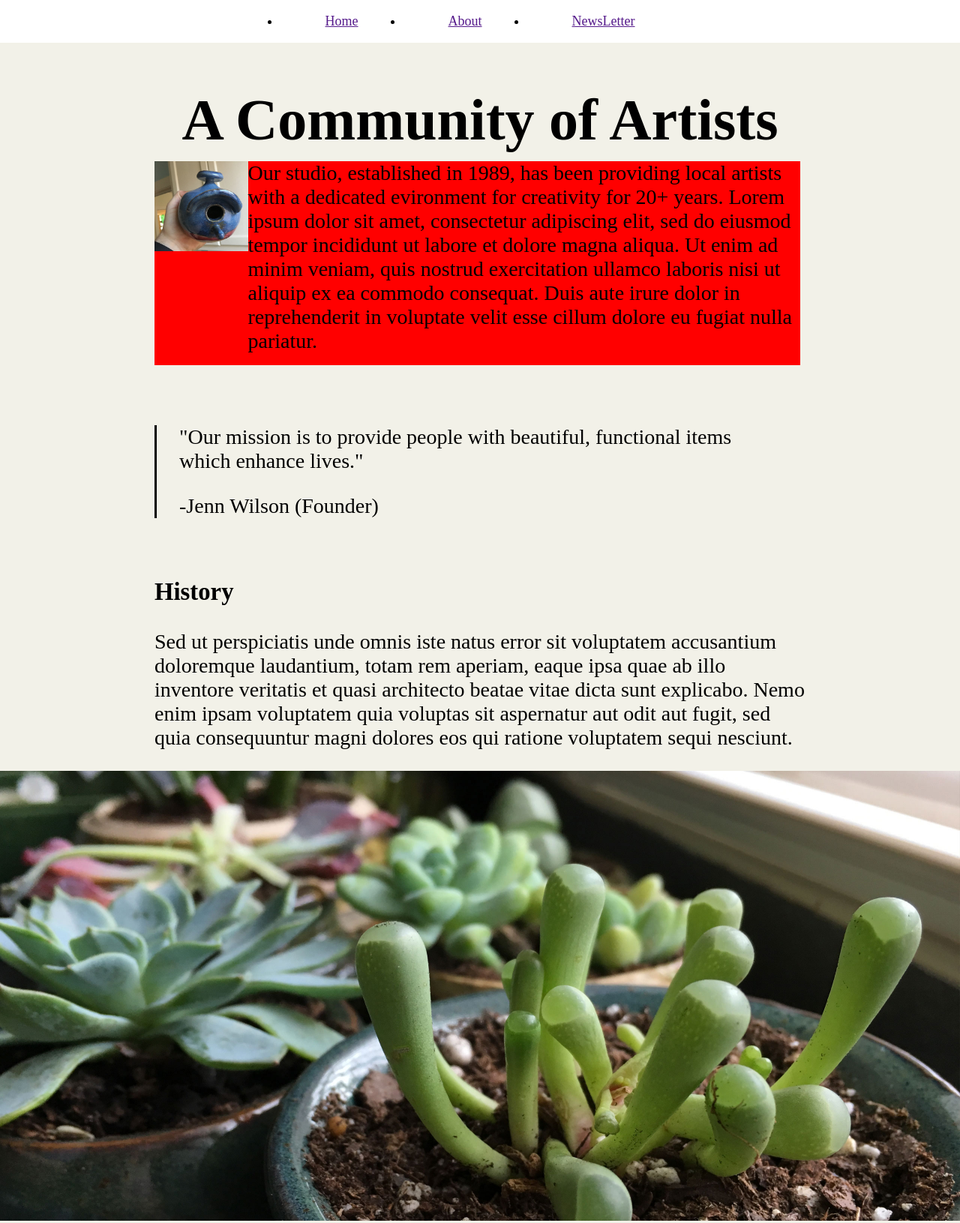
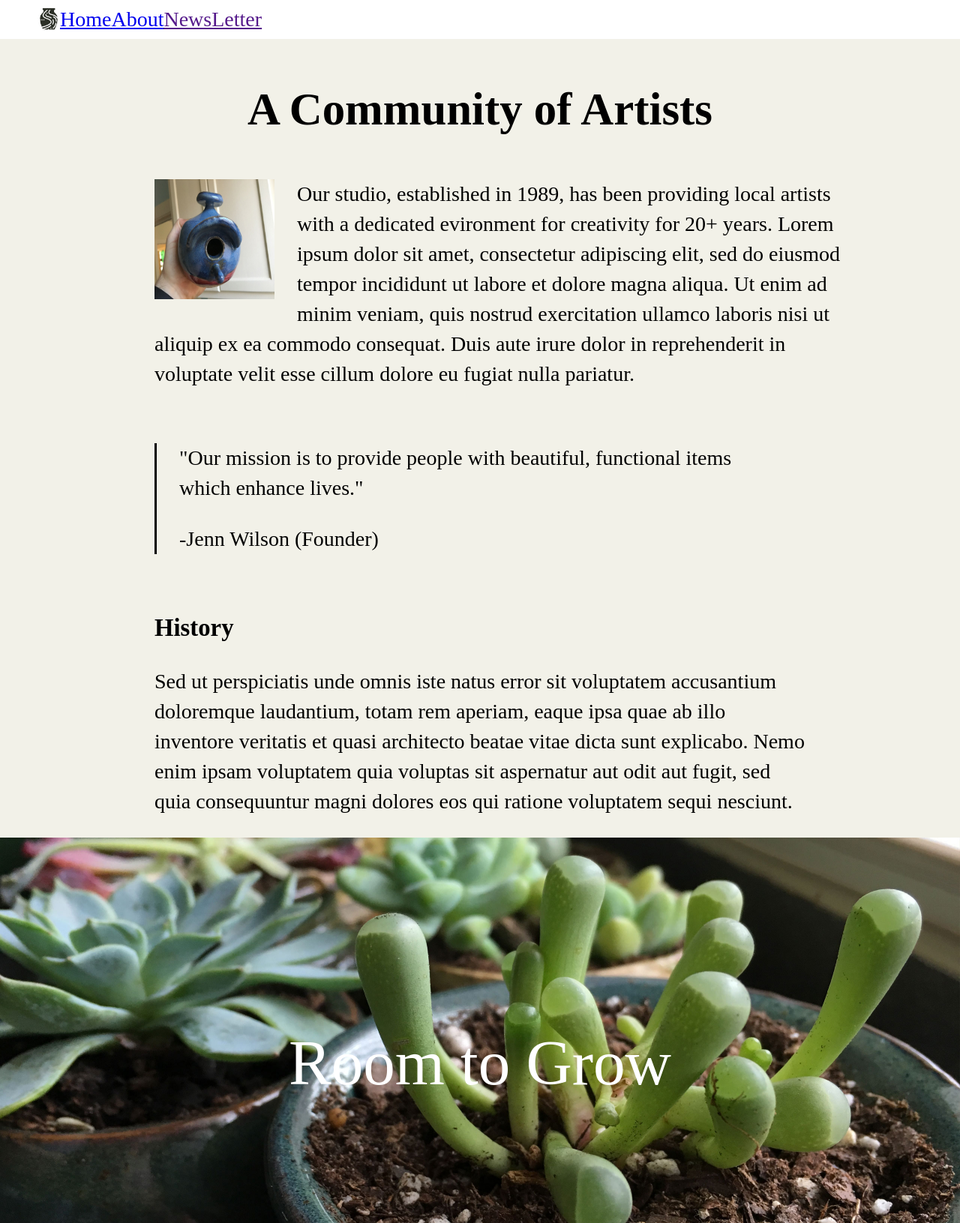
Before and after one commit to BraxtonHath/temp-week-1-project, a plain HTML site: page about.html in a window 1280 px wide. Shown: the top 1631 px of the page at 75% size. Drawn offline with Linux system fonts and the light colour scheme.

Commit message:
update 4?

```diff
--- a/about.css
+++ b/about.css
@@ -12,49 +12,53 @@ body {
   padding: 0;
 }
 
+p{
+  line-height: 40px
+}
+
 .navigation-top{
   position: fixed;
   top: 0;
-  background-size: cover;
+  /*background-size: cover;*/
   width: 100%;
-  font-size: 18px;
-  padding: 0px;
+  /*padding: 0px;*/
   background-color: #FFFFFF;
-}
+  }
 
 .nav{
   display: flex;
-  justify-content: center;
+  justify-content: left;
   color: black;
-  padding: 0;
+  margin: 10px;
+  list-style: none;
+  text-decoration: underline;
+  font-size: 28px
 }
 
-li{
-  padding: 0 60px;
+.nav-bar{
+  display: flex;
+  justify-content: center;
 }
+
 
 header{
   padding-top: 50px
 }
 
 .title-header{
-  /*position: relative;*/
   height: 100px;
   font-size: 52px;
   text-align: center;
   top: 100px;
 }
 
-.image-1{
-  /*position: reletive;*/
-  display: flex;
-  background-color: red;
+.image-1 {
+  margin: 0 10px 10px 0;
   font-size: 28px;
   height: 272px;
-  width: 861px;
+  width: 915px;
   margin: 0 206px;
-  /*line-height: 25px;*/
-  /*text-align: left;*/
+  text-align: left;
 }
 
 #birdhouse{
@@ -62,11 +66,11 @@ header{
 }
 
 .paragraph-image{
-  /*display: flex;*/
   float: left;
-  background-size: 160px 120px;
+  margin: 0 30px 5px 0;
+  background-size: 160px 160px;
   height: 160px;
-  width: 100%;
+  width: 160px;
   background-repeat: no-repeat;
 }
 
@@ -86,55 +90,52 @@ header{
 }
 
 .banner-img{
+  display:flex;
+  justify-content: center;
+  align-items: center;
   height: 600px;
   background-color: red;
-}
-
-#background-3{
   background-image: url("optimized/background-3.jpg");
-}
-
-.image-banner{
+  background-position: center;
+  background-attachment: fixed;
   background-size: cover;
-  height: 600px;
   background-repeat: no-repeat;
 }
 
 .image-title{
   color: white;
-  position: absolute;
   font-size: 85px;
   font-weight: 400;
   text-align: center;
   font-style: normal;
-  left: 31%;
-  top: 321%;
 }
 
-.paragraph-4{
+.image-and-text{
+  display: flex;
+  flex-direction: row;
+  background-repeat: no-repeat;
   margin: 0 206px;
-  font-size: 28px;
+  font-size: 28px
+}
+/*.image32 {
+  object-fit: cover;
+}*/
+.right {
+  float: right;
+  width: 160px;
+  margin-top: 110px;
+  font-size: 14px;
+  line-height: 14px
 }
 
-aside{
-  display: flex;
-}
-
-#background-1{
-  background-image: url("optimized/background-1.jpg");
-}
-
-.aside-image{
-  background-size: 160px 120px;
-  height: 160px;
-  width: 100%;
-  background-repeat: no-repeat;
+.table{
+  margin: 0 206px;
+  font-size: 28px
 }
 
 table{
   border-collapse: collapse;
-  margin: 0 206px;
-  font-size: 28px;
+  margin-bottom: 50px
 }
 
 td, th{
@@ -151,6 +152,9 @@ tr:nth-child(odd){
 }
 
 .bottom-nav{
-  height: 102px;
-  background-color: #2A2E25
+  height: 30px;
+  background-color: #2A2E25;
+  color: white;
+  padding: 40px 20px;
+  font-size: 28px;
 }
--- a/about.html
+++ b/about.html
@@ -6,53 +6,66 @@
     <link rel="stylesheet" href="about.css">
   </head>
   <body>
-    <div class="navigation-top">
+
+    <section class="navigation-top">
       <nav>
+        <!-- <img src="optimized/bent-creek-logo.png" alt="hi" width="30px" height="30px"> -->
         <ul class="nav">
-          <div class="nav-img" id="bent-creek-black"></div>
+          <img src="optimized/bent-creek-logo.png" alt="hi" width="30px" height="30px">
           <li class="nav-bar">
-            <a href="">Home</a>
+            <a href="home.html">Home</a>
           </li>
           <li class="nav-bar">
-            <a href="">About</a>
+            <a href="about.html">About</a>
           </li>
           <li class="nav-bar">
             <a href="">NewsLetter</a>
           </li>
         </ul>
       </nav>
-    </div>
-    <div class="page-title">
+    </section>
+
+    <section class="page-title">
       <header>
         <section class="title-header">
           <h1><strong>A Community of Artists</strong></h1>
         </section>
       </header>
-    </div>
-    <div class="image-1">
-      <p><div class="paragraph-image" id="birdhouse"></div>Our studio, established in 1989, has been providing local artists with a dedicated evironment for creativity for 20+ years. Lorem ipsum dolor sit amet, consectetur adipiscing elit, sed do eiusmod tempor incididunt ut labore et dolore magna aliqua. Ut enim ad minim veniam, quis nostrud exercitation ullamco laboris nisi ut aliquip ex ea commodo consequat. Duis aute irure dolor in reprehenderit in voluptate velit esse cillum dolore eu fugiat nulla pariatur.</p>
-    </div>
-    <div class="paragraph-2">
+    </section>
+
+    <section class="image-1" >
+      <img class="paragraph-image" src="optimized/birdhouse.jpg" alt="Birdhouse" width="125" height="125">
+      <p>Our studio, established in 1989, has been providing local artists with a dedicated evironment for creativity for 20+ years. Lorem ipsum dolor sit amet, consectetur adipiscing elit, sed do eiusmod tempor incididunt ut labore et dolore magna aliqua. Ut enim ad minim veniam, quis nostrud exercitation ullamco laboris nisi ut aliquip ex ea commodo consequat. Duis aute irure dolor in reprehenderit in voluptate velit esse cillum dolore eu fugiat nulla pariatur.</p>
+    </section>
+
+    <section class="paragraph-2">
       <p>"Our mission is to provide people with beautiful, functional items which enhance lives."</p>
       <p>-Jenn Wilson (Founder)</p>
-    </div>
-    <div class="paragraph-3">
+    </section>
+
+    <section class="paragraph-3">
       <h3 class="paragraph-3-title">History</h3>
       <p>Sed ut perspiciatis unde omnis iste natus error sit voluptatem accusantium doloremque laudantium, totam rem aperiam, eaque ipsa quae ab illo inventore veritatis et quasi architecto beatae vitae dicta sunt explicabo. Nemo enim ipsam voluptatem quia voluptas sit aspernatur aut odit aut fugit, sed quia consequuntur magni dolores eos qui ratione voluptatem sequi nesciunt.</p>
-    </div>
-    <div class="banner-img">
-      <div class="image-banner" id="background-3"></div>
+    </section>
+
+    <section class="banner-img">
       <h1 class="image-title">Room to Grow</h1>
-    </div>
+    </section>
+
+    <section class="image-and-text">
       <div class="paragraph-4">
+        <aside class="right">
+          <img src="optimized/background-1.jpg" class="image32" alt="hi" width="160px" height="120px">
+          <p>Every member has access to shelf space and all of the studio's shared equipment.</p>
+        </aside>
+
         <h3 class="paragraph-4-title">Facilities</h3>
         <p>Neque porro quisquam est, qui dolorem ipsum quia dolor sit amet, consectetur, adipisci velit, sed quia non numquam eius modi tempora incidunt ut labore et dolore magnam aliquam quaerat voluptatem. Ut enim ad minima veniam, quis nostrum exercitationem ullam corporis suscipit laboriosam, nisi ut aliquid ex ea commodi consequatur.</p>
       </div>
-    <aside class="image-and-text">
-      <div class="aside-image" id="background-1"><div>
-        <p>Every member has access to shelf space and all of the studio's shared equipment.</p>
-    </aside>
-    </div>
+    </section>
+
+    <section class="table">
+      <h3>Monthly Plans</h3>
       <table>
         <tr>
           <td>Plan</td>
@@ -75,6 +88,8 @@
           <td>Unlimited access</td>
         </tr>
       </table>
+    </section>
+
     <div class="bottom-nav">
       <p>Copyright 2017, Bent Creek Ceramics</p>
     </div>
```
Also changed, not shown: home.css (+10 -0 lines), 1 other file. Lines whose indentation alone changed are shown as unchanged.
